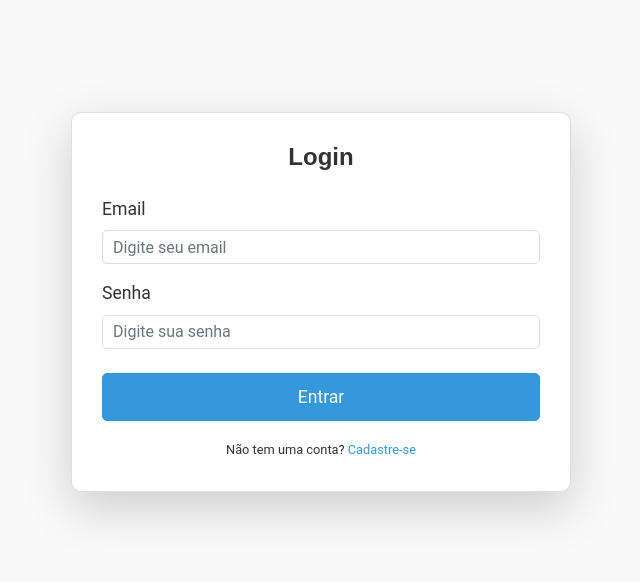
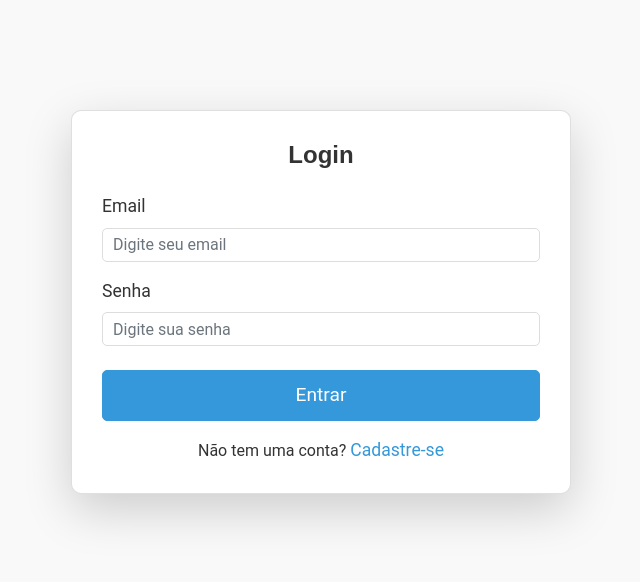
Before and after one commit to ragnarthur/pedagotype, a Flask app: page /login in a window 1280 px wide. Shown: the part 140-722 px from the top of the page, without its empty margins (319-959 px from the left). Run offline with Flask 3, Linux system fonts and the light colour scheme; some libraries are stand-ins or nearby versions.

Commit message:
commit font-size login

```diff
--- a/app/templates/login.html
+++ b/app/templates/login.html
@@ -17,10 +17,10 @@
                     <input type="password" class="form-control form-control-sm" id="password" name="password" placeholder="Digite sua senha" required style="border-radius: 5px; font-size: 1rem;"> <!-- Aumentada a fonte do campo -->
                 </div>
                 <div class="d-grid gap-2 mt-4">
-                    <button type="submit" class="btn btn-primary btn-block" style="border-radius: 5px; font-size: 1.1rem;">Entrar</button> <!-- Aumentada a fonte do botão -->
+                    <button type="submit" class="btn btn-primary btn-block" style="border-radius: 5px; font-size: 1.2em;">Entrar</button> <!-- Aumentada a fonte do botão -->
                 </div>
                 <div class="text-center mt-3">
-                    <small>Não tem uma conta? <a href="{{ url_for('auth.register') }}">Cadastre-se</a></small> <!-- Mantido o estilo atual do link -->
+                    <small style="font-size: 1.0rem;">Não tem uma conta? <a href="{{ url_for('auth.register') }}" style="font-size: 1.1rem;">Cadastre-se</a></small> <!-- Aumentado o tamanho da frase e do link -->
                 </div>
             </form>
         </div>
```
